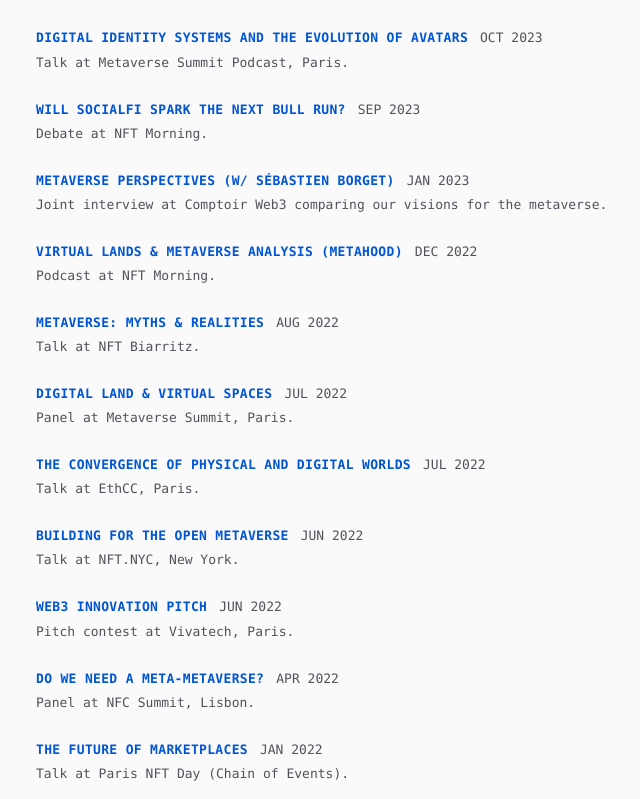
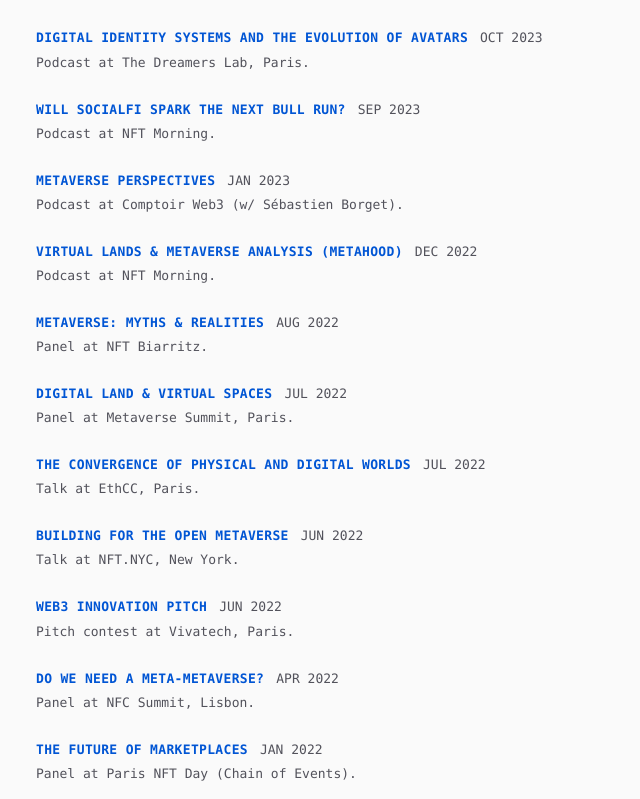
Before and after one commit to gwendall/gwendall, a Next.js app: page /talks in a window 1280 px wide. Shown: the part 381-1180 px from the top of the page, without its empty margins (292-932 px from the left). Built offline with nearby package versions, Linux system fonts and the light colour scheme.

Commit message:
Update project descriptions and titles for talks
Revised several project entries to clarify whether events were panels, podcasts, or debates, and updated the name of 'Metaverse Perspectives' for consistency. These changes improve the accuracy and clarity of the project listings.

```diff
--- a/src/data/projects.tsx
+++ b/src/data/projects.tsx
@@ -360,14 +360,14 @@ const ITEMS: Project[] = [
     {
         name: 'Digital Identity systems and the evolution of avatars',
         url: 'https://www.youtube.com/watch?v=O8SH-yZNUDI',
-        description: 'Talk at Metaverse Summit Podcast, Paris.',
+        description: 'Podcast at The Dreamers Lab, Paris.',
         type: ProjectType.Talk,
         date: new Date('2023-10-01')
     },
     {
         name: 'Metaverse: Myths & Realities',
         url: 'https://www.youtube.com/watch?v=bJhIJD_Dz_8',
-        description: 'Talk at NFT Biarritz.',
+        description: 'Panel at NFT Biarritz.',
         type: ProjectType.Talk,
         date: new Date('2022-08-26'),
         archived: true
@@ -414,7 +414,7 @@ const ITEMS: Project[] = [
     {
         name: 'The future of Marketplaces',
         url: 'https://www.youtube.com/watch?v=O_THL2006q8',
-        description: 'Talk at Paris NFT Day (Chain of Events).',
+        description: 'Panel at Paris NFT Day (Chain of Events).',
         type: ProjectType.Talk,
         date: new Date('2022-01-01'),
         archived: true
@@ -422,7 +422,7 @@ const ITEMS: Project[] = [
     {
         name: 'New forms of ownership: Digital Real Estate',
         url: 'https://www.youtube.com/watch?v=8tATHviiMcI',
-        description: 'Talk at Paris NFT Day (Chain of Events).',
+        description: 'Panel at Paris NFT Day (Chain of Events).',
         type: ProjectType.Talk,
         date: new Date('2022-01-01'),
         archived: true
@@ -462,7 +462,7 @@ const ITEMS: Project[] = [
     {
         name: 'Will SocialFi spark the next Bull Run?',
         url: 'https://www.listennotes.com/fr/podcasts/nft-morning/599-d%C3%A9bat-les-socialfi-vont-twFiJRCKWre/',
-        description: 'Debate at NFT Morning.',
+        description: 'Podcast at NFT Morning.',
         type: ProjectType.Talk,
         date: new Date('2023-09-07'),
         archived: true
@@ -476,9 +476,9 @@ const ITEMS: Project[] = [
         archived: true
     },
     {
-        name: 'Metaverse Perspectives (w/ Sébastien Borget)',
+        name: 'Metaverse Perspectives',
         url: 'https://www.listennotes.com/fr/podcasts/comptoir-web3-sur/e30-s%C3%A9bastien-borget-the-gH3zrSNZi90/',
-        description: 'Joint interview at Comptoir Web3 comparing our visions for the metaverse.',
+        description: 'Podcast at Comptoir Web3 (w/ Sébastien Borget).',
         type: ProjectType.Talk,
         date: new Date('2023-01-31'),
         archived: true
```
